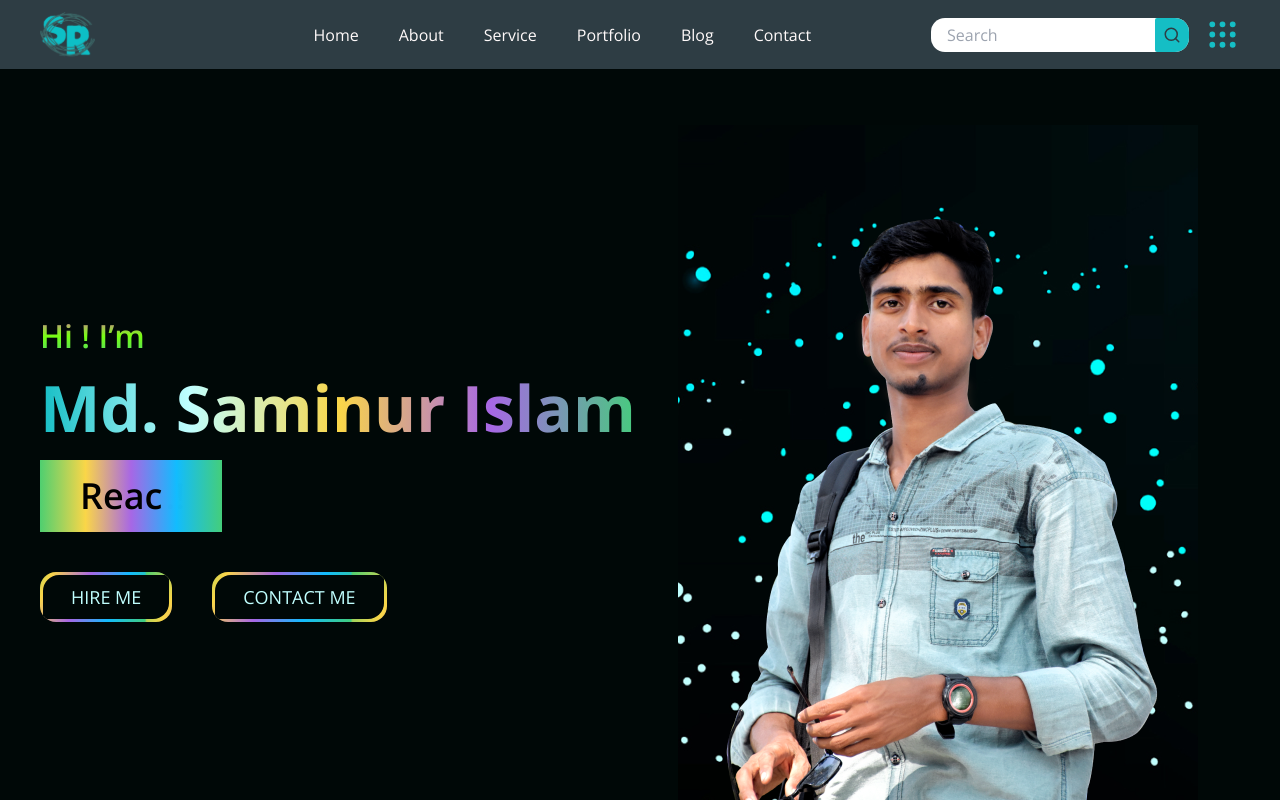
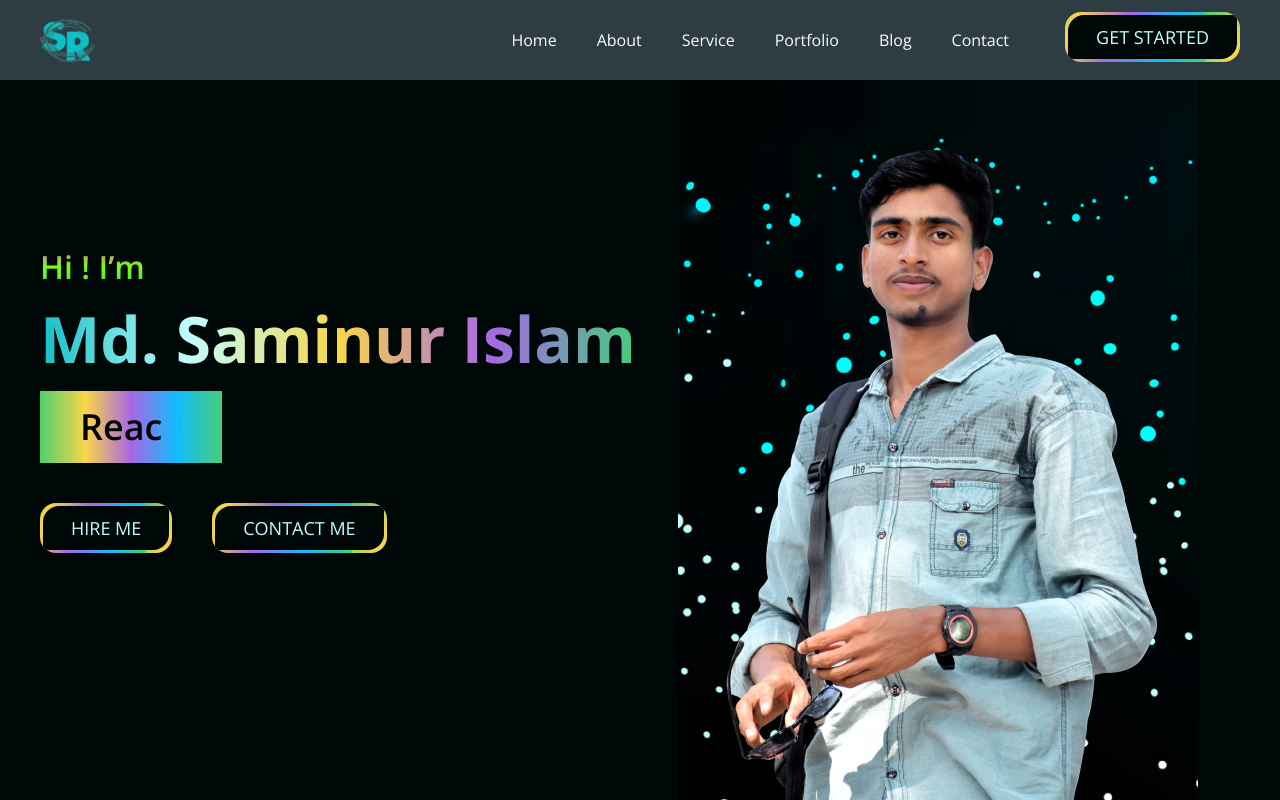
Before and after one commit to dev-saminur/sr-my-portfolio, a Next.js app: page / in a window 1280 px wide. Shown: the top 800 px of the page. Built offline with nearby package versions, Linux system fonts and the light colour scheme.

Commit message:
Update index.js

```diff
--- a/src/components/Navbar/index.js
+++ b/src/components/Navbar/index.js
@@ -9,11 +9,12 @@ import { MenuItems } from "./MenuData";
 
 import Link from "next/link";
 import Search from "./Search";
+import Buttons from "../Buttons/Button";
 
 const Navbar = () => {
   return (
     <>
-      <div>
+      <div className="fixed top-0 left-0 right-0  bg-[#000] z-50">
         <div className="bg-gray py-3">
           <Container>
             <Flex className="items-center justify-between">
@@ -22,9 +23,9 @@ const Navbar = () => {
                   <Image src={Logo} alt="Logo" />
                 </Link>
               </div>
-              <div className="w-[80%]">
+              <div className="w-[70%]">
                 <Navitems>
-                  <Flex className="justify-center gap-10">
+                  <Flex className="justify-end gap-10 items-center">
                     {MenuItems.map((item, i) => (
                       <Navlinks
                         key={i}
@@ -36,10 +37,13 @@ const Navbar = () => {
                         {item.title}
                       </Navlinks>
                     ))}
+                    <div className="ml-4">
+                      <Buttons title="get started" />
+                    </div>
                   </Flex>
                 </Navitems>
               </div>
-              <Search />
+              {/* <Search /> */}
             </Flex>
           </Container>
         </div>
```
